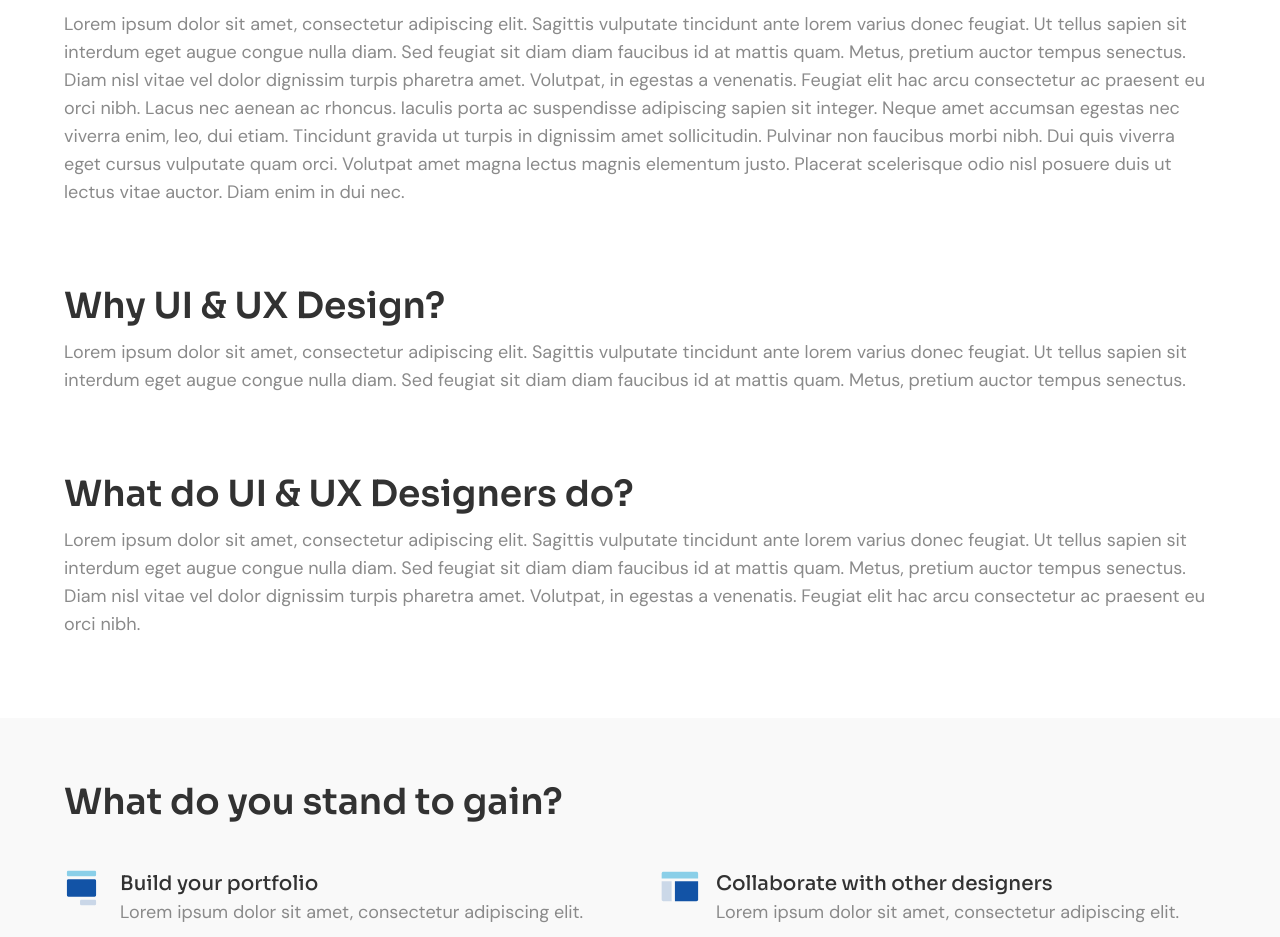
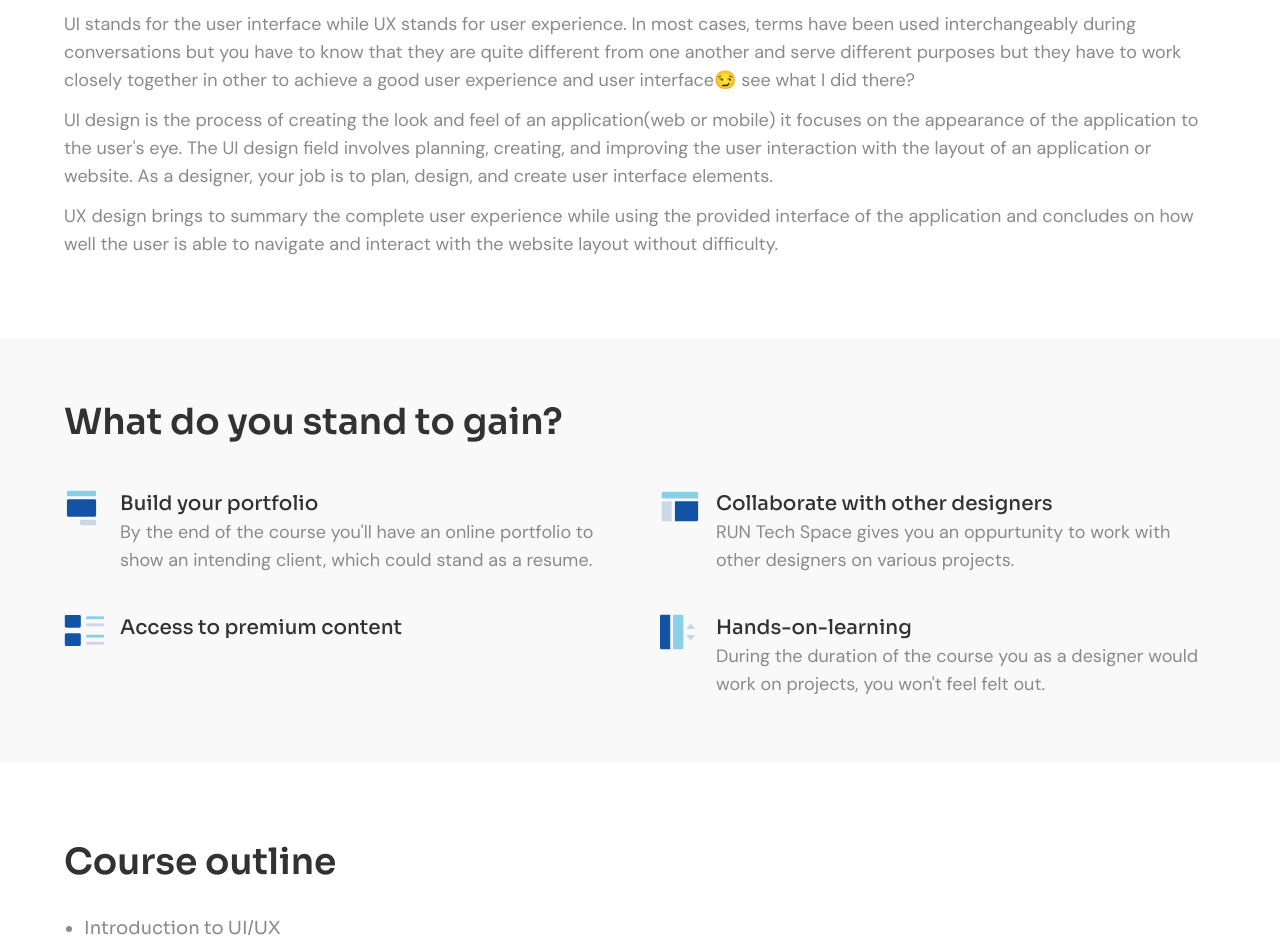
Before and after one commit to RUN-TECH-SPACE/run-tech-space-website, a Next.js app: page /stack/ui_ux in a window 1280 px wide. Shown: the part 1119-2056 px from the top of the page. Built offline with nearby package versions, Linux system fonts and the light colour scheme.

Commit message:
ui ux contents

```diff
--- a/components/Home/Stacks.js
+++ b/components/Home/Stacks.js
@@ -12,7 +12,7 @@ function Stacks() {
     },
     {
       title: "UI & UX Design",
-      text: "Lorem ipsum dolor sit amet, consectetur adipiscing elit. Erat sed ac nec pellentesque. Etiam quam volutpat, nisl quam massa consequat at facilisi. Nisi cursus pharetra integer eu. Commodo turpis a, luctus rutrum ut erat elit. Amet neque ut tortor erat velit, faucibus ut pretium est. Sagittis, consequat, congue est libero. Dictum eu amet amet proin odio.",
+      text: "So you want to build a career in user interface design (UI), but there's only one problem: you have no idea where to begin, or you have very good research skills to help users navigate around an interface without difficulty, leading you to a user experience (UX) career. No worries, this is the place for you. The UI/UX stack is available at Run Tech Space community to help you get started in your career.",
       btn: "Join UI & UX Design",
       image: "/images/ui-ux.png",
       href: "/stack/ui_ux",
--- a/components/Stack/Gain.js
+++ b/components/Stack/Gain.js
@@ -1,72 +1,31 @@
 import React from "react";
 
-function Gain() {
+function Gain({gain}) {
   return (
     <section className='bg-[#F9F9F9] py-16'>
       <div className='container'>
         <h2 className='heading2 mb-12 text-left'>What do you stand to gain?</h2>
 
         <div className='grid gap-10 md:grid-cols-2 md:grid-rows-2 md:gap-10'>
-          <div className='gap-4 text-center md:grid md:grid-cols-[40px_1fr] md:text-left'>
+          {
+            gain.map((item, id) => (
+              <div key={id} className='gap-4 text-center md:grid md:grid-cols-[40px_1fr] md:text-left'>
                 <img
-              src='/images/uiux/gain1.svg'
+                  src={item.img}
                   alt=''
                   className='mx-auto md:ml-0'
                 />
                 <div>
                   <h3 className='text-lg font-medium md:text-xl'>
-                Build your portfolio
+                    {item.hd}
                   </h3>
                   <p className='md:text-lg'>
-                Lorem ipsum dolor sit amet, consectetur adipiscing elit.{" "}
+                    {item.text}
                   </p>
                 </div>
               </div>
-          <div className='gap-4 text-center md:grid md:grid-cols-[40px_1fr] md:text-left'>
-            <img
-              src='/images/uiux/gain2.svg'
-              alt=''
-              className='mx-auto md:ml-0'
-            />
-            <div>
-              <h3 className='text-lg font-medium md:text-xl'>
-                Collaborate with other designers
-              </h3>
-              <p className='md:text-lg'>
-                Lorem ipsum dolor sit amet, consectetur adipiscing elit.
-              </p>
-            </div>
-          </div>
-          <div className='gap-4 text-center md:grid md:grid-cols-[40px_1fr] md:text-left'>
-            <img
-              src='/images/uiux/gain3.svg'
-              alt=''
-              className='mx-auto md:ml-0'
-            />
-            <div>
-              <h3 className='text-lg font-medium md:text-xl'>
-                Access to premium content
-              </h3>
-              <p className='md:text-lg'>
-                Lorem ipsum dolor sit amet, consectetur adipiscing elit.
-              </p>
-            </div>
-          </div>
-          <div className='gap-4 text-center md:grid md:grid-cols-[40px_1fr] md:text-left'>
-            <img
-              src='/images/uiux/gain4.svg'
-              alt=''
-              className='mx-auto md:ml-0'
-            />
-            <div>
-              <h3 className='text-lg font-medium md:text-xl'>
-                Hands-on-learning
-              </h3>
-              <p className='md:text-lg'>
-                Lorem ipsum dolor sit amet, consectetur adipiscing elit.
-              </p>
-            </div>
-          </div>
+            ))
+          }
         </div>
       </div>
     </section>
--- a/components/Stack/Hero.js
+++ b/components/Stack/Hero.js
@@ -1,7 +1,7 @@
 import React from "react";
 import Button from "../Button";
 
-function Hero() {
+function Hero({link}) {
   return (
     <header className='container grid gap-3 py-20 md:grid-cols-2'>
       <div className='order-2 space-y-3 self-center md:order-1'>
@@ -17,7 +17,7 @@ function Hero() {
           porttitor gravida. Vulputate cursus sit neque pharetra volutpat
           placerat.
         </p>
-        <Button type='link' href='/#'>
+        <Button type='link' href={link}>
           Join UI & UX Design Stack
         </Button>
       </div>
--- a/components/Stack/What.js
+++ b/components/Stack/What.js
@@ -1,27 +1,24 @@
 import React from "react";
 
-function What() {
+function What({what}) {
+  console.log(what)
   return (
     <div className='space-y-20'>
       <section className='container'>
         <h2 className='heading2 mb-3 text-left'>What is UI & UX Design?</h2>
-        <p className='md:text-lg'>
-          Lorem ipsum dolor sit amet, consectetur adipiscing elit. Sagittis
-          vulputate tincidunt ante lorem varius donec feugiat. Ut tellus sapien
-          sit interdum eget augue congue nulla diam. Sed feugiat sit diam diam
-          faucibus id at mattis quam. Metus, pretium auctor tempus senectus.
-          Diam nisl vitae vel dolor dignissim turpis pharetra amet. Volutpat, in
-          egestas a venenatis. Feugiat elit hac arcu consectetur ac praesent eu
-          orci nibh. Lacus nec aenean ac rhoncus. Iaculis porta ac suspendisse
-          adipiscing sapien sit integer. Neque amet accumsan egestas nec viverra
-          enim, leo, dui etiam. Tincidunt gravida ut turpis in dignissim amet
-          sollicitudin. Pulvinar non faucibus morbi nibh. Dui quis viverra eget
-          cursus vulputate quam orci. Volutpat amet magna lectus magnis
-          elementum justo. Placerat scelerisque odio nisl posuere duis ut lectus
-          vitae auctor. Diam enim in dui nec.
-        </p>
+
+        <div className="space-y-3">
+
+        {
+          what.map((item, id) => (
+            <p key={id} className='md:text-lg'>
+              {item.text}
+            </p>
+          ))
+        }
+        </div>
       </section>
-      <section className='container'>
+      {/* <section className='container'>
         <h2 className='heading2 mb-3 text-left'>Why UI & UX Design?</h2>
         <p className='md:text-lg'>
           Lorem ipsum dolor sit amet, consectetur adipiscing elit. Sagittis
@@ -43,7 +40,7 @@ function What() {
           egestas a venenatis. Feugiat elit hac arcu consectetur ac praesent eu
           orci nibh.
         </p>
-      </section>
+      </section> */}
     </div>
   );
 }
--- a/pages/stack/ui_ux.js
+++ b/pages/stack/ui_ux.js
@@ -9,6 +9,40 @@ import What from "../../components/Stack/What";
 import Head from "next/head";
 
 function UIUX() {
+  const what = [
+    [
+      {
+        text: "UI stands for the user interface while UX stands for user experience. In most cases, terms have been used interchangeably during conversations but you have to know that they are quite different from one another and serve different purposes but they have to work closely together in other to achieve a good user experience and user interface😏 see what I did there?",
+      },
+      {
+        text: "UI design is the process of creating the look and feel of an application(web or mobile) it focuses on the appearance of the application to the user's eye. The UI design field involves planning, creating, and improving the user interaction with the layout of an application or website. As a designer, your job is to plan, design, and create user interface elements.",
+      }, {
+        text: "UX design brings to summary the complete user experience while using the provided interface of the application and concludes on how well the user is able to navigate and interact with the website layout without difficulty."
+      }
+    ]
+  ]
+  const gain = [
+    {
+      img: "/images/uiux/gain1.svg",
+      hd: "Build your portfolio",
+      text: "By the end of the course you'll have an online portfolio to show an intending client, which could stand as a resume."
+    },
+    {
+      img: "/images/uiux/gain2.svg",
+      hd: " Collaborate with other designers",
+      text: "RUN Tech Space gives you an oppurtunity to work with other designers on various projects."
+    },
+    {
+      img:"/images/uiux/gain3.svg",
+      hd: "   Access to premium content",
+      text: ""
+    },
+    {
+      img: "/images/uiux/gain4.svg",
+      hd: "Hands-on-learning",
+      text: "During the duration of the course you as a designer would work on projects, you won't feel felt out."
+    }
+  ]
   return (
     <>
       <Head>
@@ -16,11 +50,11 @@ function UIUX() {
       </Head>
 
       <Navigation />
-      <Hero />
+      <Hero link="/join_us" />
       <main className='space-y-20'>
         {/* <Instructors /> */}
-        <What />
-        <Gain />
+        <What what={what[0]} />
+        <Gain gain={gain} />
         <CourseOutline />
       </main>
       <Footer />
```
Lines whose indentation alone changed are shown as unchanged.
